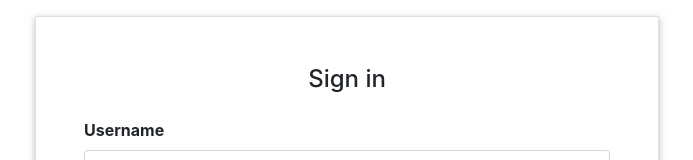
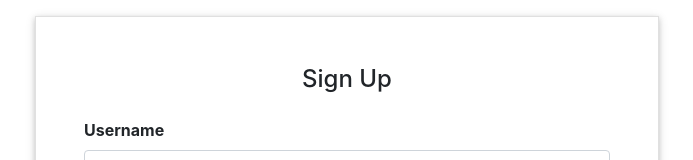
Before and after one commit to labseu2-anonymous-team-feedback/FE, a React (Create React App) app: page /signup in a window 1280 px wide. Shown: the top 160 px of the page, without its empty margins (293-986 px from the left). Built offline with nearby package versions, Linux system fonts and the light colour scheme.

Commit message:
refactor code

```diff
--- a/src/components/auth/signup/Signup.jsx
+++ b/src/components/auth/signup/Signup.jsx
@@ -15,7 +15,7 @@ export default class Signup extends Component {
           className="text-center border border-light p-5 w-50 z-depth-1"
           action="#!"
         >
-          <p className="h4 mb-4">Sign in</p>
+          <p className="h4 mb-4">Sign Up</p>
 
           <label htmlFor="username" className="d-flex font-weight-bold">
             Username
```
